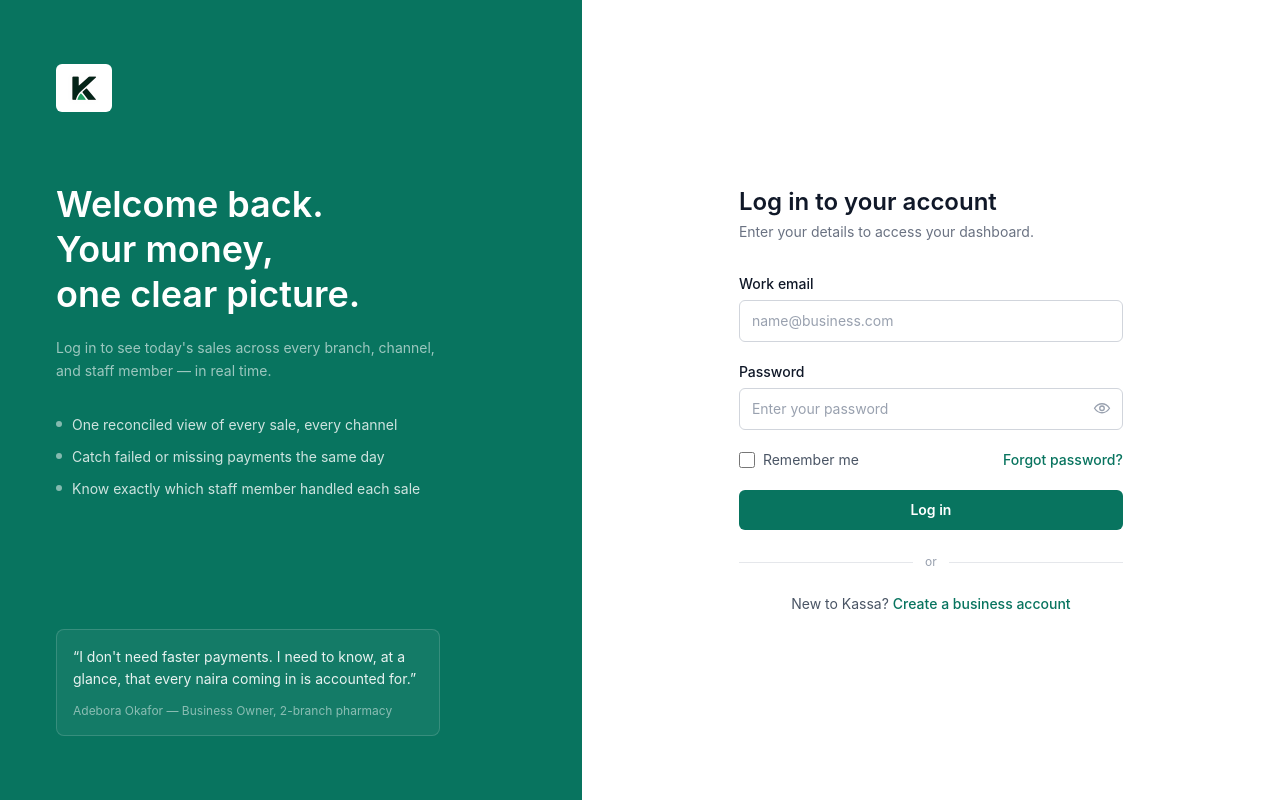
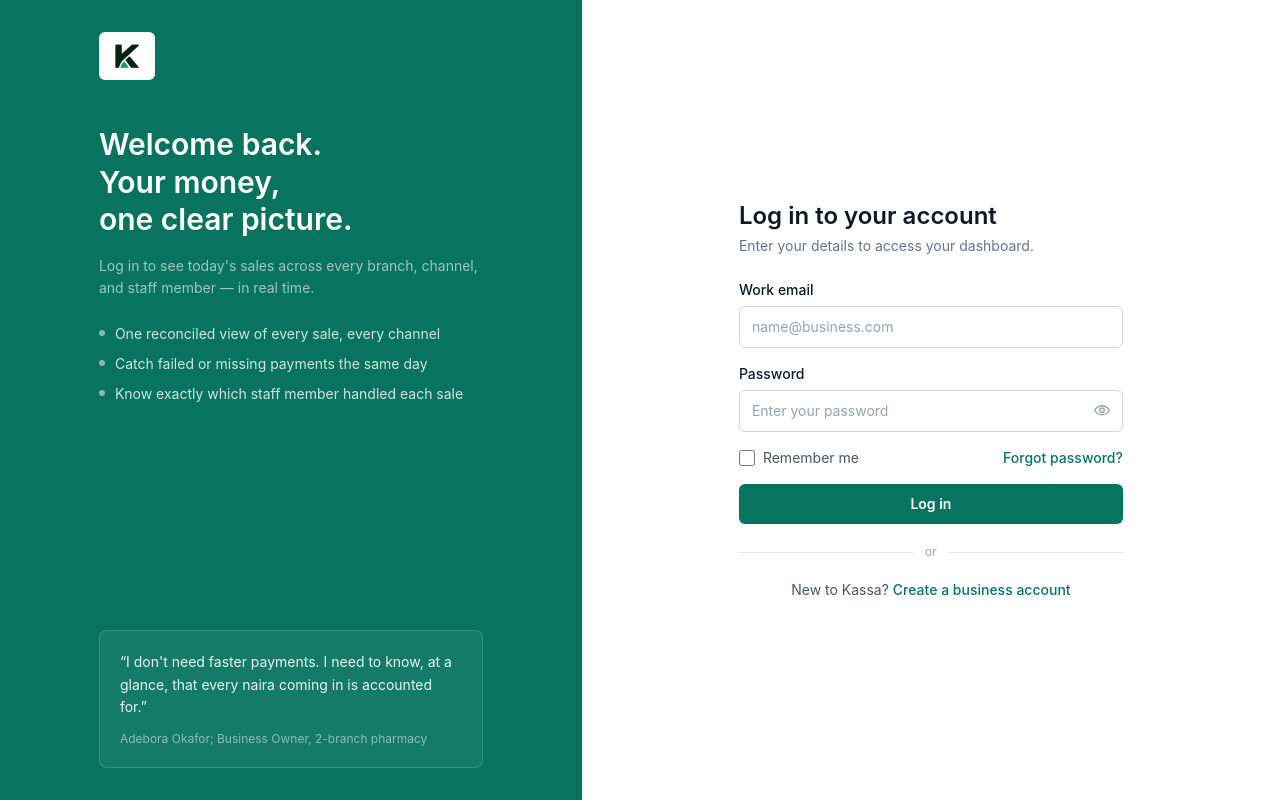
Before and after one commit to mr-uche/KASSA, a Next.js app: page /login in a window 1280 px wide. Built offline with nearby package versions, Linux system fonts and the light colour scheme.

Commit message:
latest changes

```diff
--- a/src/app/login/page.tsx
+++ b/src/app/login/page.tsx
@@ -1,6 +1,7 @@
 "use client";
 
 import { useState } from "react";
+import { useRouter } from "next/navigation";
 import Logo from "@/components/logo";
 
 const bullets = [
@@ -10,26 +11,28 @@
 ];
 
 export default function LoginPage() {
+  const router = useRouter();
   const [showPassword, setShowPassword] = useState(false);
   const [email, setEmail] = useState("");
   const [password, setPassword] = useState("");
 
   function handleSubmit(e: React.FormEvent) {
     e.preventDefault();
-    // TODO: wire up to auth endpoint
-    console.log({ email, password });
+    // TODO: wire up to auth endpoint, then navigate only on success
+    router.push("/dashboard");
   }
 
   return (
-    <div className="min-h-screen grid lg:grid-cols-[5fr_6fr]">
+    <div className="min-h-screen grid lg:h-screen lg:overflow-hidden lg:grid-cols-[5fr_6fr]">
       {/* Left panel */}
-      <div className="relative flex flex-col justify-between bg-[#08745F] text-white px-10 py-12 lg:px-14 lg:py-16">
+      <div className="relative flex flex-col bg-[#08745F] text-white px-10 pt-8 pb-8 lg:px-14 lg:pt-8 lg:pb-8">
+        <div className="mx-auto flex min-h-0 w-full max-w-sm flex-1 flex-col justify-between">
           <div>
-          <div className="mb-16">
+            <div className="mb-10">
               <Logo variant="light" />
             </div>
 
-          <h1 className="text-3xl lg:text-4xl font-semibold leading-tight max-w-sm">
+            <h1 className="text-3xl font-semibold leading-tight max-w-sm">
               Welcome back.
               <br />
               Your money,
@@ -37,12 +40,12 @@
               one clear picture.
             </h1>
 
-          <p className="mt-5 max-w-sm text-sm text-white/60 leading-relaxed">
+            <p className="mt-4 max-w-sm text-sm text-white/60 leading-relaxed">
               Log in to see today&apos;s sales across every branch, channel, and
               staff member — in real time.
             </p>
 
-          <ul className="mt-8 space-y-3">
+            <ul className="mt-6 space-y-2.5">
               {bullets.map((item) => (
                 <li key={item} className="flex items-start gap-2.5 text-sm text-white/80">
                   <span className="mt-1.5 h-1.5 w-1.5 shrink-0 rounded-full bg-white/50" />
@@ -52,19 +55,20 @@
             </ul>
           </div>
 
-        <blockquote className="max-w-sm rounded-lg border border-white/15 bg-white/5 p-4">
+          <blockquote className="mt-8 max-w-sm rounded-lg border border-white/15 bg-white/5 p-5">
             <p className="text-sm text-white/90 leading-relaxed">
               &ldquo;I don&apos;t need faster payments. I need to know, at a
               glance, that every naira coming in is accounted for.&rdquo;
             </p>
             <footer className="mt-3 text-xs text-white/50">
-            Adebora Okafor — Business Owner, 2-branch pharmacy
+              Adebora Okafor; Business Owner, 2-branch pharmacy
             </footer>
           </blockquote>
         </div>
+      </div>
 
       {/* Right panel */}
-      <div className="flex items-center justify-center bg-white px-6 py-16">
+      <div className="flex items-center justify-center bg-white px-6 py-8">
         <div className="w-full max-w-sm">
           <h2 className="text-2xl font-semibold text-gray-900">
             Log in to your account
@@ -73,7 +77,7 @@
             Enter your details to access your dashboard.
           </p>
 
-          <form onSubmit={handleSubmit} className="mt-8 space-y-5">
+          <form onSubmit={handleSubmit} className="mt-6 space-y-4">
             <div>
               <label
                 htmlFor="email"
@@ -148,7 +152,7 @@
             </button>
           </form>
 
-          <div className="my-6 flex items-center gap-3">
+          <div className="my-5 flex items-center gap-3">
             <div className="h-px flex-1 bg-gray-200" />
             <span className="text-xs text-gray-400">or</span>
             <div className="h-px flex-1 bg-gray-200" />
@@ -156,7 +160,7 @@
 
           <p className="text-center text-sm text-gray-600">
             New to Kassa?{" "}
-            <a href="/signup" className="font-medium text-[#08745F] hover:underline">
+            <a href="/sign-up" className="font-medium text-[#08745F] hover:underline">
               Create a business account
             </a>
           </p>
```
Lines whose indentation alone changed are shown as unchanged.
